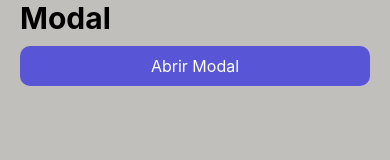
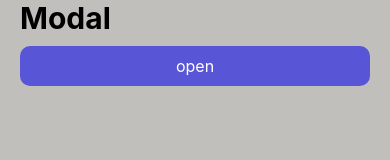
Before and after one commit to yerytech/menu-app, a React Native app: screen /ModalScreen in a window 390 px wide. Shown: the top 160 px of the page. Built offline with nearby package versions, Linux system fonts and the light colour scheme.

Commit message:
feat: update button text in ModalScreen for consistency and clarity

```diff
--- a/src/presentation/screens/ui/ModalScreen.tsx
+++ b/src/presentation/screens/ui/ModalScreen.tsx
@@ -13,7 +13,7 @@ export const ModalScreen = () => {
         text="Modal"
       />
       <Button
-        text={"Abrir Modal"}
+        text={"open"}
         onPress={() => setIsVisible(true)}
       />
 
@@ -36,7 +36,7 @@ export const ModalScreen = () => {
           <View style={{ flex: 1 }} />
           <Button
             style={{ height: Platform.OS === "ios" ? 40 : 60, borderRadius: 0 }}
-            text={"Cerrar Modal"}
+            text={"close"}
             onPress={() => setIsVisible(false)}
           />
         </CustomView>
```
